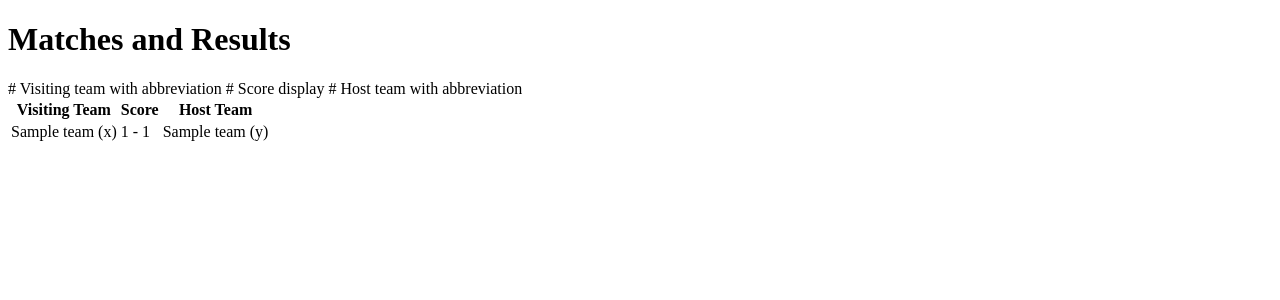
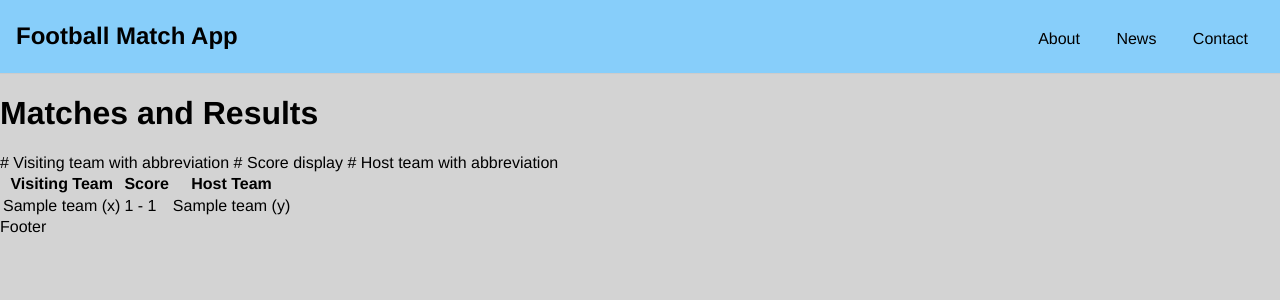
Before and after one commit to FerranBalleste/projecte2, a Django app: page /football_league/table/ in a window 1280 px wide. Shown: the top 300 px of the page. Run offline with Django 4.2, Linux system fonts and the light colour scheme; tables that the repository leaves empty hold one stand-in row (values such as "Sample post").

Commit message:
Template Hierarchy

```diff
--- a/football_league/static/style.css
+++ b/football_league/static/style.css
@@ -1,3 +1,36 @@
 body {
+    font-family: Helvetica;
+    margin: 0;
     background: lightgrey;
 }
+
+a {
+    text-decoration: none;
+    color: #000;
+}
+
+.site-header {
+    border-bottom: 1px solid #ccc;
+    padding: .5em 1em;
+    display: flex;
+    justify-content: space-between;
+    background-color: lightskyblue;
+}
+
+.site-identity h1 {
+    font-size: 1.5em;
+    margin: .6em 0;
+    display: inline-block;
+}
+
+
+.site-navigation ul,
+.site-navigation li {
+    margin: 0;
+    padding: 0;
+}
+
+.site-navigation li {
+    display: inline-block;
+    margin: 1.4em 1em 1em 1em;
+}
--- /dev/null
+++ b/football_league/templates/base.html
@@ -0,0 +1,29 @@
+<!DOCTYPE html>
+<html lang="en">
+<head>
+    <meta charset="UTF-8">
+    <title>Matches and Results</title>
+    {% load static %}
+    <link rel="stylesheet" href="{% static 'style.css' %}">
+</head>
+<body>
+    <header class="site-header">
+        <div class="site-identity">
+            <h1><a href="#">Football Match App</a></h1>
+        </div>
+        <nav class="site-navigation">
+            <ul class="nav">
+            <li><a href="#">About</a></li>
+            <li><a href="#">News</a></li>
+            <li><a href="#">Contact</a></li>
+            </ul>
+        </nav>
+    </header>
+
+    <div>
+        {% block content_block %}{% endblock %}
+    </div>
+
+    <footer>Footer</footer>
+</body>
+</html>
--- a/football_league/templates/classification.html
+++ b/football_league/templates/classification.html
@@ -1,10 +1,10 @@
-{% load static %}
+{% extends 'base.html' %}
 
-<link rel="stylesheet" href="{% static 'style.css' %}">
-
+{% block content_block %}
 <h1>Match Classifications</h1>
 <ol>
     {% for team, points in classificacao %}
     <li>{{ team.name }} ({{ points }} points)</li>
     {% endfor %}
 </ol>
+{% endblock %}
--- a/football_league/templates/table.html
+++ b/football_league/templates/table.html
@@ -1,10 +1,6 @@
-<!DOCTYPE html>
-<html lang="en">
-<head>
-    <meta charset="UTF-8">
-    <title>Matches and Results</title>
-</head>
-<body>
+{% extends 'base.html' %}
+
+{% block content_block %}
 <h1>Matches and Results</h1>
 <table>
     <thead>
@@ -24,5 +20,4 @@
         {% endfor %}
     </tbody>
 </table>
-</body>
-</html>
+{% endblock %}
--- a/projecte2/urls.py
+++ b/projecte2/urls.py
@@ -23,7 +23,7 @@ admin.site.site_header = "Football League"
 admin.site.index_title = "Football League"
 
 urlpatterns = [
-    path("", football_views.index, name="index"),
+    path("", football_views.classifications, name="classifications"),
     path("football_league/", include("football_league.urls")),
     path('admin/', admin.site.urls),
 ]
```
Lines whose indentation alone changed are shown as unchanged.
